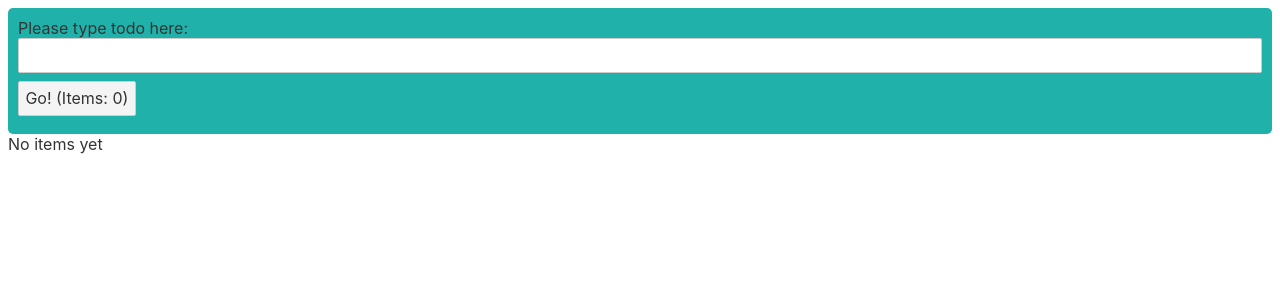
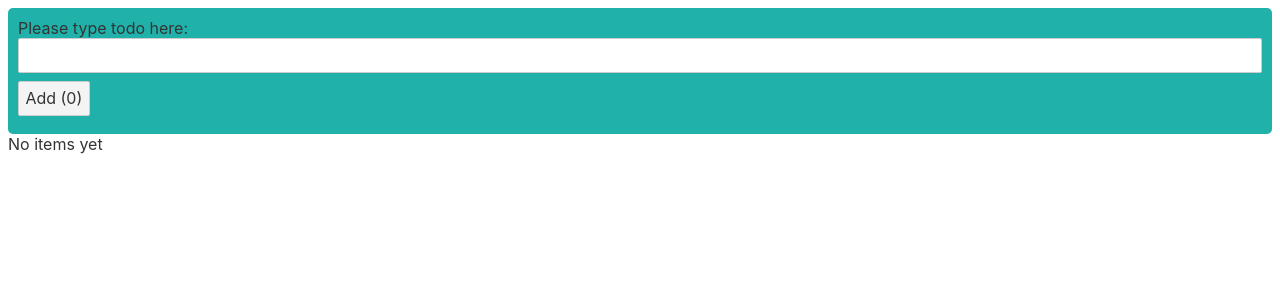
Before and after one commit to tutorials-coding/svelte-todo, a Svelte app: page / in a window 1280 px wide. Shown: the top 300 px of the page. Built offline with nearby package versions, Linux system fonts and the light colour scheme.

Commit message:
Add Form component

```diff
--- a/src/AddTodoItem.svelte
+++ b/src/AddTodoItem.svelte
@@ -1,51 +1,15 @@
 <script>
-  import { v4 as uuid } from 'uuid'
-  import TodoItem from './TodoItem.svelte'
+  import { createEventDispatcher } from 'svelte'
+  import Form from './Form.svelte'
+
+  const dispath = createEventDispatcher()
 
   export let title = "Enter what do you want to do:"
   export let buttonTitle = 'Add todo'
-
-  let items = []
-  $: count = items.length;
-
-  function handleAddClick() {
-    items = [...items, {
-      id: uuid(),
-      text: 'todo item'
-    }]
-  }
-
-  console.log($$props)
 </script>
 
-<div class="main-container">
-  <label for="todo-text">{title}</label>
-  <input class="todo-input" id="todo-text" />
-  <button on:click={handleAddClick}>{buttonTitle} (Items: {count})</button>
-</div>
-
-{#if count === 0}
-  No items yet
-{:else if count === 1}
-  You have only one todo: {items[0].text}
-{:else}
-  <div>
-    {#each items as { id, text }, index (id)}
-      <TodoItem text={`${index + 1}: ${text}`} />
-    {/each}
-  </div>
-{/if}
-
-<style>
-  .main-container {
-    background-color: lightseagreen;
-    border-radius: 5px;
-    padding: 10px;
-  }
-  .todo-input {
-    width: 100%;
-  }
-  img {
-    width: 150px;
-  }
-</style>
+<Form
+  title={title}
+  buttonTitle={buttonTitle}
+  on:add
+/>
--- a/src/App.svelte
+++ b/src/App.svelte
@@ -1,15 +1,37 @@
 <script>
+	import { v4 as uuid } from 'uuid'
 	import AddTodoItem from './AddTodoItem.svelte'
+	import TodoItem from './TodoItem.svelte'
 
-	const addTodoItemProps = {
-		title: 'Please type todo here:',
-		buttonTitle: "Go!"
+	let items = []
+	$: count = items.length;
+
+	function handleAddTodoItem(event) {
+    items = [...items, {
+      id: uuid(),
+      text: event.detail
+    }]
 	}
 </script>
 
 <AddTodoItem
-	{...addTodoItemProps}
+	title='Please type todo here:'
+	buttonTitle={`Add (${count})`}
+	on:add={handleAddTodoItem}
 />
+
+{#if count === 0}
+  No items yet
+{:else if count === 1}
+  You have only one todo: {items[0].text}
+{:else}
+  <div>
+    {#each items as { id, text }, index (id)}
+      <TodoItem text={`${index + 1}: ${text}`} />
+    {/each}
+  </div>
+{/if}
+
 
 <style>
 </style>
--- /dev/null
+++ b/src/Form.svelte
@@ -0,0 +1,38 @@
+<script>
+  import { createEventDispatcher } from 'svelte'
+  const dispath = createEventDispatcher()
+
+  export let title = ''
+  export let buttonTitle = ''
+
+  let text = ''
+  function handleTodoTextChange(event) {
+    text = event.target.value
+    console.log(text)
+  }
+
+  function handleAddClick() {
+    dispath('add', text)
+  }
+</script>
+
+<div class="main-container">
+  <label for="text">{title}</label>
+  <input
+    class="input"
+    id="text"
+    on:input={handleTodoTextChange}
+  />
+  <button on:click={handleAddClick}>{buttonTitle}</button>
+</div>
+
+<style>
+  .main-container {
+    background-color: lightseagreen;
+    border-radius: 5px;
+    padding: 10px;
+  }
+  .input {
+    width: 100%;
+  }
+</style>
```
